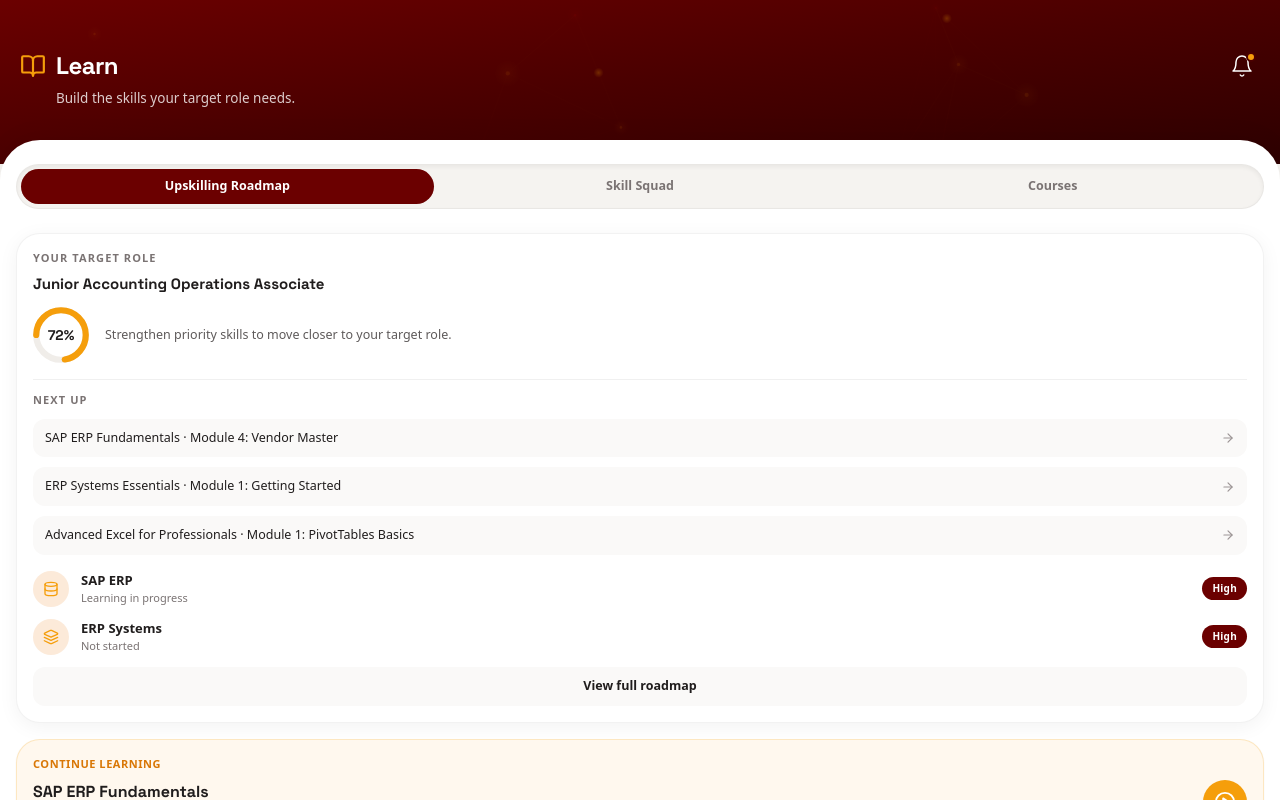
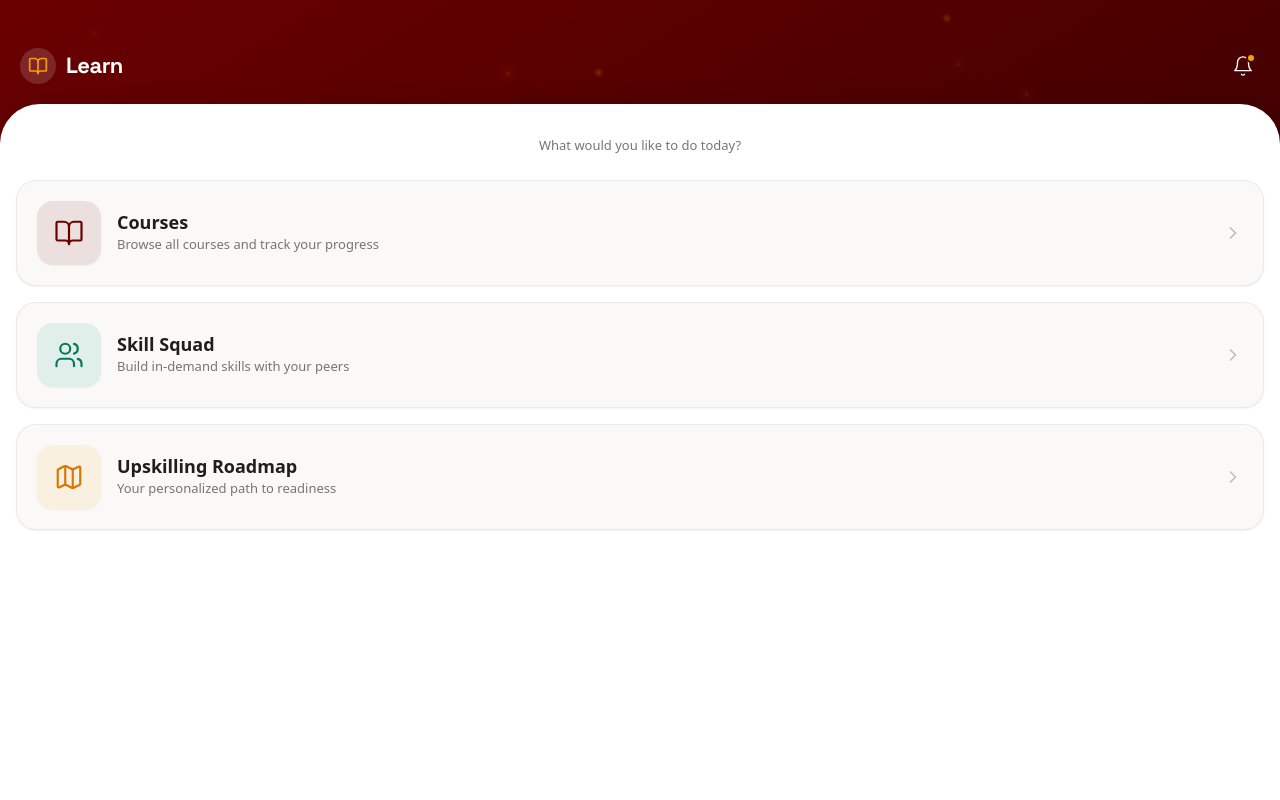
Before and after one commit to blueztian/RoarCast, a Next.js app in the folder frontend/: page /learn in a window 1280 px wide. Built offline with nearby package versions, Linux system fonts and the light colour scheme.

Commit message:
feat: UI overhaul - uniform headers, explore/learn hub redesign, credentials cleanup, hide scrollbars, RoarCast logo

```diff
--- a/frontend/app/(student)/learn/page.tsx
+++ b/frontend/app/(student)/learn/page.tsx
@@ -4,42 +4,40 @@ import { useEffect, useState } from "react";
 import Link from "next/link";
 import { motion } from "framer-motion";
 import {
-  BookOpen, ArrowRight, PlayCircle, Database, Layers, Users, Bell,
+  BookOpen, Map, Users, Bell, ChevronRight,
 } from "lucide-react";
-import { janaProfile, activeCourse } from "@/data/mockLearn";
 import SignalBackground from "@/components/SignalBackground";
 
 const stagger = {
   hidden: { opacity: 0 },
-  show: { opacity: 1, transition: { staggerChildren: 0.1 } },
+  show: { opacity: 1, transition: { staggerChildren: 0.08 } },
 };
 const fadeUpItem = {
   hidden: { opacity: 0, y: 16 },
   show: { opacity: 1, y: 0, transition: { duration: 0.4, ease: "easeOut" } },
 };
 
-// Where "Continue Learning" and the "Modules" nav row both point —
-// straight into the exact module the student left off on.
-const currentModuleHref = `/learn/courses/${activeCourse.id}/modules/mod${activeCourse.currentModule}`;
-
-const nextUpItems = [
-  { label: "SAP ERP Fundamentals · Module 4: Vendor Master", href: currentModuleHref },
-  { label: "ERP Systems Essentials · Module 1: Getting Started", href: "/learn/courses/erp-systems-essentials" },
-  { label: "Advanced Excel for Professionals · Module 1: PivotTables Basics", href: "/learn/courses/advanced-excel-pro" },
-];
-
-const hubNavRows = [
+const learnMenuItems = [
+  {
+    href: "/learn/courses",
+    icon: BookOpen,
+    title: "Courses",
+    description: "Browse all courses and track your progress",
+    accent: "bg-[#6b0000]/10 text-[#6b0000]",
+  },
   {
     href: "/learn/squads",
     icon: Users,
     title: "Skill Squad",
-    description: "Build in-demand skills with peers",
+    description: "Build in-demand skills with your peers",
+    accent: "bg-emerald-600/10 text-emerald-700",
   },
   {
-    href: "/learn/courses",
-    icon: BookOpen,
-    title: "Courses",
-    description: "Browse all courses and progress",
+    href: "/learn/erp-foundations",
+    icon: Map,
+    title: "Upskilling Roadmap",
+    description: "Your personalized path to readiness",
+    accent: "bg-[#f59e0b]/10 text-[#d97706]",
   },
 ];
 
@@ -49,181 +47,64 @@ export default function LearnHubPage() {
   if (!mounted) return null;
 
   return (
-    <div className="flex flex-1 flex-col h-full bg-[#f5f3f0] font-sans overflow-hidden relative">
-      {/* ── Red Header (Matches Explore) ──────────────────────────────────────── */}
-      <header className="shrink-0 relative overflow-hidden bg-gradient-to-br from-[#6b0000] via-[#4a0000] to-[#2d0000] px-5 pt-12 pb-14">
+    <div className="flex flex-1 flex-col h-full bg-gradient-to-br from-[#6b0000] via-[#4a0000] to-[#2d0000] font-sans overflow-hidden">
+      {/* ── Red Header ──────────────────────────────────────────────────────── */}
+      <header className="shrink-0 relative overflow-hidden px-5 pt-12 pb-5">
         <SignalBackground className="absolute inset-0 z-0 pointer-events-none opacity-40 mix-blend-screen" />
-        <div className="relative z-10 flex flex-col gap-1">
-          <div className="flex items-center justify-between">
+        <div className="relative z-10 flex items-center justify-between">
           <div className="flex items-center gap-2.5">
-              <BookOpen size={26} className="text-[#f59e0b]" strokeWidth={2} />
-              <h1 className="font-display text-[24px] font-bold leading-tight tracking-tight text-white">
+            <div className="flex h-9 w-9 items-center justify-center rounded-full bg-white/15">
+              <BookOpen size={20} className="text-[#f59e0b]" strokeWidth={2} />
+            </div>
+            <h1 className="font-display text-[22px] font-bold leading-tight tracking-tight text-white">
               Learn
             </h1>
           </div>
           <button className="relative p-1.5" aria-label="Notifications">
-              <Bell size={24} className="text-white" strokeWidth={1.5} />
+            <Bell size={22} className="text-white" strokeWidth={1.5} />
             <span
               aria-hidden="true"
               className="absolute right-1 top-1 h-2.5 w-2.5 rounded-full border-2 border-[#4a0000] bg-[#f59e0b]"
             />
           </button>
         </div>
-          <p className="text-[13.5px] text-white/80 ml-[36px]">
-            Build the skills your target role needs.
-          </p>
-        </div>
       </header>
 
+      {/* ── White Content Sheet ─────────────────────────────────────────────── */}
       <motion.div
         variants={stagger}
         initial="hidden"
         animate="show"
-        className="flex-1 overflow-y-auto bg-white rounded-t-[2.5rem] relative z-10 -mt-6 px-4 pt-6 pb-24 flex flex-col gap-4 shadow-[0_-4px_24px_rgba(0,0,0,0.05)]"
+        className="flex-1 overflow-y-auto bg-white rounded-t-[2.5rem] relative z-10 px-4 pt-8 pb-24 flex flex-col gap-4 shadow-[0_-4px_24px_rgba(0,0,0,0.1)]"
       >
-        <motion.div
+        <motion.p
           variants={fadeUpItem}
-          className="flex rounded-full bg-[#f5f3f0] p-1 shadow-inner border border-black/[0.05] shrink-0"
+          className="text-[13px] font-medium text-[#7a7373] text-center mb-2"
         >
+          What would you like to do today?
+        </motion.p>
+
+        {learnMenuItems.map((item) => (
+          <motion.div key={item.href} variants={fadeUpItem}>
             <Link
-            href="/learn"
-            className="flex-1 rounded-full py-2 text-[12.5px] font-bold transition-colors bg-[#6b0000] text-white text-center"
+              href={item.href}
+              className="group flex items-center gap-4 rounded-[20px] border border-black/[0.06] bg-[#faf9f8] px-5 py-5 shadow-sm transition-all active:scale-[0.98] hover:bg-[#f5f3f0] hover:shadow-md"
             >
-            Upskilling Roadmap
-          </Link>
-          <Link
-            href="/learn/squads"
-            className="flex-1 rounded-full py-2 text-[12.5px] font-bold transition-colors text-[#7a7373] hover:bg-white text-center"
-          >
-            Skill Squad
-          </Link>
-          <Link
-            href="/learn/courses"
-            className="flex-1 rounded-full py-2 text-[12.5px] font-bold transition-colors text-[#7a7373] hover:bg-white text-center"
-          >
-            Courses
+              <div className={`flex h-16 w-16 shrink-0 items-center justify-center rounded-2xl ${item.accent} shadow-sm`}>
+                <item.icon size={30} strokeWidth={1.75} />
+              </div>
+              <div className="flex flex-1 flex-col gap-0.5">
+                <span className="text-[18px] font-bold leading-tight text-[#201d1d]">
+                  {item.title}
+                </span>
+                <span className="text-[13px] leading-snug text-[#7a7373]">
+                  {item.description}
+                </span>
+              </div>
+              <ChevronRight size={20} className="shrink-0 text-[#c0bbbb] group-hover:text-[#6b0000] transition-colors" />
             </Link>
           </motion.div>
-
-        {/* ── 1. Your Upskilling Roadmap ──────────────────────────────────────── */}
-        <motion.section variants={fadeUpItem} className="flex flex-col rounded-[24px] border border-black/[0.05] bg-white p-4 shadow-[0_4px_20px_rgba(0,0,0,0.05)] mt-2">
-          <div className="flex flex-col border-b border-black/[0.06] pb-4">
-            <h2 className="text-[11px] font-bold uppercase tracking-widest text-[#7a7373]">
-              Your Target Role
-            </h2>
-            <p className="mt-1.5 font-display text-[15px] font-bold text-[#201d1d]">
-              {janaProfile.targetRole}
-            </p>
-
-            <div className="mt-3 flex items-center gap-4">
-              <div className="relative flex h-14 w-14 shrink-0 items-center justify-center">
-                <svg className="absolute inset-0 h-full w-full -rotate-90" viewBox="0 0 36 36">
-                  <path
-                    className="stroke-[#f0ede9]"
-                    strokeWidth="4"
-                    fill="none"
-                    d="M18 2.0845 a 15.9155 15.9155 0 0 1 0 31.831 a 15.9155 15.9155 0 0 1 0 -31.831"
-                  />
-                  <path
-                    className="stroke-[#f59e0b]"
-                    strokeWidth="4"
-                    strokeDasharray={`${janaProfile.targetReadiness}, 100`}
-                    strokeLinecap="round"
-                    fill="none"
-                    d="M18 2.0845 a 15.9155 15.9155 0 0 1 0 31.831 a 15.9155 15.9155 0 0 1 0 -31.831"
-                  />
-                </svg>
-                <span className="font-display text-[14px] font-bold text-[#201d1d]">
-                  {janaProfile.targetReadiness}%
-                </span>
-              </div>
-              <p className="text-[12.5px] leading-snug text-[#5e5a5a]">
-                Strengthen priority skills to move closer to your target role.
-              </p>
-            </div>
-          </div>
-
-          <div className="flex flex-col gap-2.5 pt-3">
-            <span className="text-[11px] font-bold uppercase tracking-widest text-[#7a7373]">
-              Next Up
-            </span>
-            {nextUpItems.map((item) => (
-              <Link
-                key={item.label}
-                href={item.href}
-                className="flex items-center justify-between rounded-xl bg-[#faf9f8] px-3 py-2.5 transition-colors hover:bg-[#f0ede9]"
-              >
-                <span className="text-[12.5px] font-medium text-[#201d1d] truncate pr-2">{item.label}</span>
-                <ArrowRight size={14} className="shrink-0 text-[#9c9595]" />
-              </Link>
         ))}
-          </div>
-
-          <div className="flex flex-col gap-3 pt-4">
-            {janaProfile.priorityGaps.map((gap, i) => (
-              <div key={gap.id} className="flex items-center gap-3">
-                <div className="flex h-9 w-9 shrink-0 items-center justify-center rounded-full bg-[#fcead9] text-[#f59e0b]">
-                  {i === 0 ? <Database size={16} strokeWidth={2} /> : <Layers size={16} strokeWidth={2} />}
-                </div>
-                <div className="flex flex-1 flex-col">
-                  <span className="text-[13px] font-bold text-[#201d1d]">{gap.name}</span>
-                  <span className="text-[11px] font-medium text-[#7a7373]">{gap.status}</span>
-                </div>
-                <span className="rounded-full bg-[#6b0000] px-2.5 py-1 text-[10px] font-bold tracking-wide text-white">
-                  {gap.priority}
-                </span>
-              </div>
-            ))}
-          </div>
-
-          <button className="mt-3 w-full rounded-xl bg-[#faf9f8] py-2.5 text-[12.5px] font-bold text-[#201d1d] transition-colors hover:bg-[#f0ede9]">
-            View full roadmap
-          </button>
-        </motion.section>
-
-        {/* ── 2. Continue Learning — resumes exactly where you left off ───────── */}
-        <motion.section variants={fadeUpItem}>
-          <div className="flex flex-col rounded-[24px] border border-[#f59e0b]/20 bg-[#fff8ee] p-4 shadow-sm">
-            <span className="text-[11px] font-bold uppercase tracking-wider text-[#d97706]">
-              Continue Learning
-            </span>
-            <div className="mt-2 flex items-start gap-4">
-              <div className="flex flex-1 flex-col">
-                <h3 className="font-display text-[16px] font-bold text-[#201d1d]">
-                  {activeCourse.title}
-                </h3>
-                <p className="mt-0.5 text-[11.5px] font-medium text-[#7a7373]">
-                  Skill: {activeCourse.skill}
-                </p>
-                <p className="mt-2.5 text-[12.5px] font-bold text-[#201d1d]">
-                  {activeCourse.currentLesson}
-                </p>
-                <div className="mt-1.5 flex items-center gap-2">
-                  <div className="h-1.5 w-full flex-1 overflow-hidden rounded-full bg-[#f59e0b]/20">
-                    <div className="h-full bg-[#f59e0b]" style={{ width: `${activeCourse.progress}%` }} />
-                  </div>
-                  <span className="text-[11px] font-bold text-[#d97706]">{activeCourse.progress}%</span>
-                </div>
-                <p className="mt-1 text-[11px] text-[#7a7373]">
-                  Module {activeCourse.currentModule} of {activeCourse.totalModules} · {activeCourse.timeRemaining}
-                </p>
-              </div>
-              <Link
-                href={currentModuleHref}
-                className="flex h-11 w-11 shrink-0 items-center justify-center rounded-full bg-[#f59e0b] text-white shadow-sm transition-transform active:scale-95"
-                aria-label="Continue current module"
-              >
-                <PlayCircle size={22} strokeWidth={2} />
-              </Link>
-            </div>
-            <Link
-              href={currentModuleHref}
-              className="mt-4 flex w-full items-center justify-center gap-2 rounded-full bg-[#6b0000] py-2.5 text-[12.5px] font-bold text-white shadow-sm transition-colors hover:bg-[#4a0000]"
-            >
-              Continue Learning <ArrowRight size={15} />
-            </Link>
-          </div>
-        </motion.section>
       </motion.div>
     </div>
   );
--- a/frontend/app/globals.css
+++ b/frontend/app/globals.css
@@ -16,7 +16,11 @@
 }
 
 * {
-  scrollbar-color: #d8d2c0 #FBFAF7;
+  scrollbar-width: none; /* Firefox */
+}
+
+*::-webkit-scrollbar {
+  display: none; /* Chrome, Safari, Edge */
 }
 
 html {
--- a/frontend/next.config.mjs
+++ b/frontend/next.config.mjs
@@ -1,6 +1,9 @@
 /** @type {import('next').NextConfig} */
 const nextConfig = {
   reactStrictMode: true,
+  images: {
+    unoptimized: true,
+  },
 };
 
 export default nextConfig;
```
Also changed, not shown: frontend/app/(student)/credentials/page.tsx (+10 -32 lines), frontend/app/(student)/dashboard/page.tsx (+18 -11 lines), frontend/app/(student)/explore/page.tsx (+26 -33 lines), frontend/app/(student)/profile/page.tsx (+9 -13 lines). Lines whose indentation alone changed are shown as unchanged.
